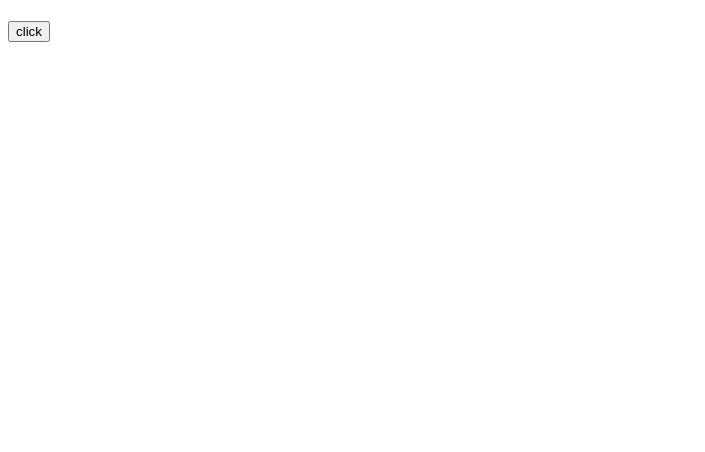
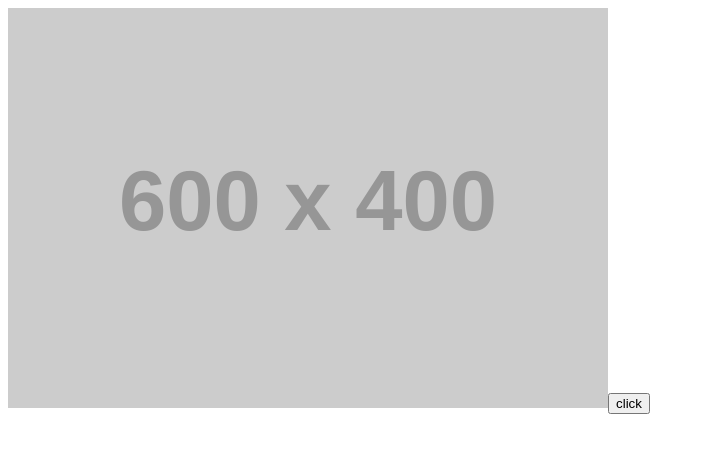
Before and after one commit to Sabibur201-Rahaman/react_hook_implement, a React (Vite) app: page / in a window 1280 px wide. Shown: the top 452 px of the page, without its empty margins (0-705 px from the left). Built offline with nearby package versions, Linux system fonts and the light colour scheme.

Commit message:
useref working with attribute

```diff
--- a/src/App.jsx
+++ b/src/App.jsx
@@ -3,13 +3,15 @@ import { useRef, useState } from 'react'
 
 function App() {
   // const [count, setCount] = useState(0)
-let headline=useRef()
+let myImg=useRef()
 const change=()=>{
-  headline.innerHTML="<ul><li>Hero<li>zero</li></ul>"
+  myImg.current.src='https://placehold.co/600x400?text=hello+world'
+myImg.current.setAttribute('height','150px')
+myImg.current.setAttribute('width','400px')
 }
   return (
     <>
-      <h1 ref={(h1)=>headline=h1}></h1>
+    <img ref={myImg}src='https://placehold.co/600x400'/>
       <button onClick={change}>click</button>
     </>
   )
```
